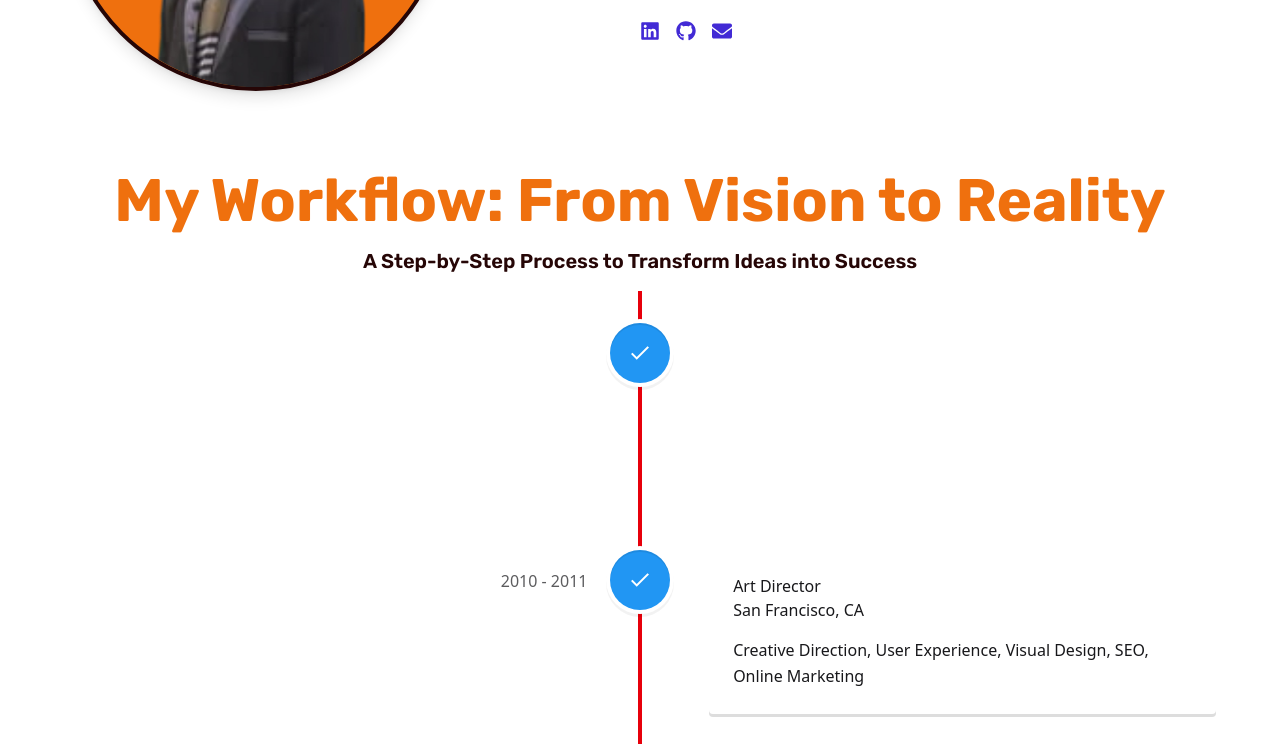
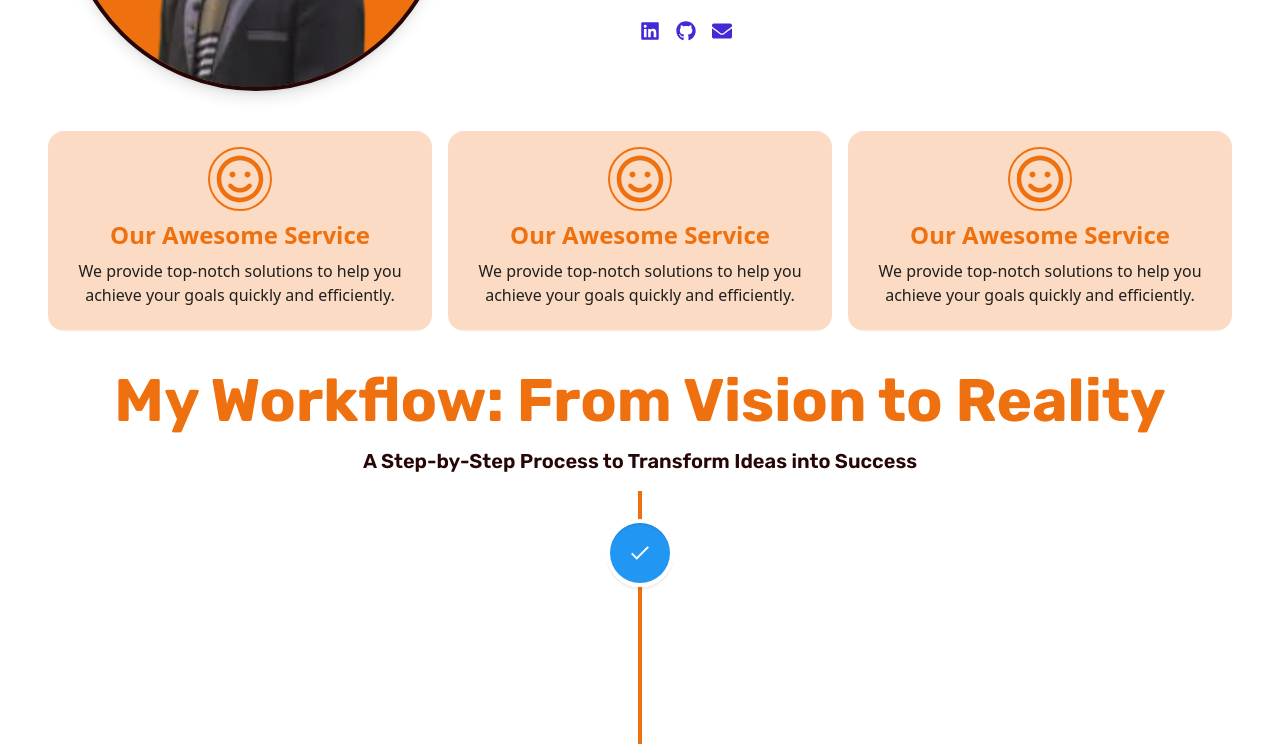
Before and after one commit to mhneloy/9AM-solution-client, a React (Vite) app: page / in a window 1280 px wide. Shown: the part 1260-2004 px from the top of the page. Built offline with nearby package versions, Linux system fonts and the light colour scheme.

Commit message:
creating a card component

```diff
--- a/package.json
+++ b/package.json
@@ -10,7 +10,6 @@
     "preview": "vite preview"
   },
   "dependencies": {
-    "@tailwindcss/vite": "^4.1.8",
     "firebase": "^11.8.1",
     "prop-types": "^15.8.1",
     "react": "^19.1.0",
@@ -24,6 +23,7 @@
   },
   "devDependencies": {
     "@eslint/js": "^9.25.0",
+    "@tailwindcss/vite": "^4.1.11",
     "@types/react": "^19.1.2",
     "@types/react-dom": "^19.1.2",
     "@vitejs/plugin-react": "^4.4.1",
@@ -34,7 +34,7 @@
     "eslint-plugin-react-refresh": "^0.4.19",
     "globals": "^16.0.0",
     "postcss": "^8.5.6",
-    "tailwindcss": "^4.1.10",
+    "tailwindcss": "^4.1.11",
     "vite": "^6.3.5"
   }
 }
--- a/src/component/Home/Home.jsx
+++ b/src/component/Home/Home.jsx
@@ -1,5 +1,7 @@
 import About from "../../homepages/about/About";
+import Accordion from "../../homepages/accordion/Accordion";
 import Banner from "../../homepages/banner/Banner";
+import Cards from "../../homepages/cards/Cards";
 import Workflow from "../../homepages/my_workflow/Workflow";
 
 const Home = () => {
@@ -7,7 +9,9 @@ const Home = () => {
     <div className="container mx-auto">
       <Banner />
       <About />
+      <Cards />
       <Workflow />
+      <Accordion />
     </div>
   );
 };
--- /dev/null
+++ b/src/homepages/accordion/Accordion.jsx
@@ -0,0 +1,37 @@
+const Accordion = () => {
+  return (
+    <div className="shadow-brand">
+      <div className="collapse collapse-arrow bg-base-100 border border-base-300">
+        <input type="radio" name="my-accordion-2" defaultChecked />
+        <div className="collapse-title font-semibold">
+          How do I create an account?
+        </div>
+        <div className="collapse-content text-sm">
+          Click the "Sign Up" button in the top right corner and follow the
+          registration process.
+        </div>
+      </div>
+      <div className="collapse collapse-arrow bg-base-100 border border-base-300">
+        <input type="radio" name="my-accordion-2" />
+        <div className="collapse-title font-semibold">
+          I forgot my password. What should I do?
+        </div>
+        <div className="collapse-content text-sm">
+          Click on "Forgot Password" on the login page and follow the
+          instructions sent to your email.
+        </div>
+      </div>
+      <div className="collapse collapse-arrow bg-base-100 border border-base-300">
+        <input type="radio" name="my-accordion-2" />
+        <div className="collapse-title font-semibold">
+          How do I update my profile information?
+        </div>
+        <div className="collapse-content text-sm">
+          Go to "My Account" settings and select "Edit Profile" to make changes.
+        </div>
+      </div>
+    </div>
+  );
+};
+
+export default Accordion;
--- /dev/null
+++ b/src/homepages/cards/Cards.jsx
@@ -0,0 +1,106 @@
+import { FaRegSmile } from "react-icons/fa";
+
+const Cards = () => {
+  return (
+    <div className="flex justify-center items-center gap-4">
+      <div
+        className="
+        max-w-sm
+        p-6
+        rounded-2xl
+        bg-white
+        hover:bg-gradient-to-br from-[#EF700E] to-orange-400
+        text-brand
+        inset-shadow-card
+        transition
+        duration-300
+        ease-in-out
+        group
+        hover:shadow-2xl
+        hover:scale-105
+        cursor-pointer
+      "
+      >
+        <div className="flex justify-center items-center mb-4 group-hover:text-black ">
+          <div className="relative">
+            <div className="absolute -top-2 -left-2 before border-2 border-solid border-brand group-hover:border-black w-16 h-16 rounded-full"></div>
+            <FaRegSmile className="text-5xl" />
+          </div>
+        </div>
+        <h2 className="text-2xl font-bold text-center mb-2 group-hover:text-black">
+          Our Awesome Service
+        </h2>
+        <p className="text-center text-secondaryTxt">
+          We provide top-notch solutions to help you achieve your goals quickly
+          and efficiently.
+        </p>
+      </div>
+      <div
+        className="
+        max-w-sm
+        p-6
+        rounded-2xl
+        bg-white
+        hover:bg-gradient-to-br from-[#EF700E] to-orange-400
+        text-brand
+        inset-shadow-card
+        transition
+        duration-300
+        ease-in-out
+        group
+        hover:shadow-2xl
+        hover:scale-105
+        cursor-pointer
+      "
+      >
+        <div className="flex justify-center items-center mb-4 group-hover:text-black ">
+          <div className="relative">
+            <div className="absolute -top-2 -left-2 before border-2 border-solid border-brand group-hover:border-black w-16 h-16 rounded-full"></div>
+            <FaRegSmile className="text-5xl" />
+          </div>
+        </div>
+        <h2 className="text-2xl font-bold text-center mb-2 group-hover:text-black">
+          Our Awesome Service
+        </h2>
+        <p className="text-center text-secondaryTxt">
+          We provide top-notch solutions to help you achieve your goals quickly
+          and efficiently.
+        </p>
+      </div>
+      <div
+        className="
+        max-w-sm
+        p-6
+        rounded-2xl
+        bg-white
+        hover:bg-gradient-to-br from-[#EF700E] to-orange-400
+        text-brand
+        inset-shadow-card
+        transition
+        duration-300
+        ease-in-out
+        group
+        hover:shadow-2xl
+        hover:scale-105
+        cursor-pointer
+      "
+      >
+        <div className="flex justify-center items-center mb-4 group-hover:text-black ">
+          <div className="relative">
+            <div className="absolute -top-2 -left-2 before border-2 border-solid border-brand group-hover:border-black w-16 h-16 rounded-full"></div>
+            <FaRegSmile className="text-5xl" />
+          </div>
+        </div>
+        <h2 className="text-2xl font-bold text-center mb-2 group-hover:text-black">
+          Our Awesome Service
+        </h2>
+        <p className="text-center text-secondaryTxt">
+          We provide top-notch solutions to help you achieve your goals quickly
+          and efficiently.
+        </p>
+      </div>
+    </div>
+  );
+};
+
+export default Cards;
--- a/src/homepages/my_workflow/Workflow.jsx
+++ b/src/homepages/my_workflow/Workflow.jsx
@@ -43,7 +43,7 @@ const Workflow = () => {
       {/* vertical timeline annimation */}
       <div className="relative overflow-hidden" ref={timelineRef}>
         <div
-          className="absolute top-0 left-[calc(50%-2px)] w-1 bg-red-600 z-0"
+          className="absolute top-0 left-[calc(50%-2px)] w-1 bg-brand z-0"
           style={{ height: `${scrollPercent}%` }}
         ></div>
         <VerticalTimeline lineColor="transparent" animate="true">
--- a/src/index.css
+++ b/src/index.css
@@ -4,5 +4,6 @@
 @theme {
   --color-brand: #ef700e;
   --color-secondaryTxt: #1f1f1f !important;
+  --inset-shadow-card: inset 0 200px 3px rgba(239, 112, 14, 0.25);
   --font-rubik: "Rubik", sans-serif;
 }
```
Also changed, not shown: 1 other file (tests, documents, lock files or other folders).
